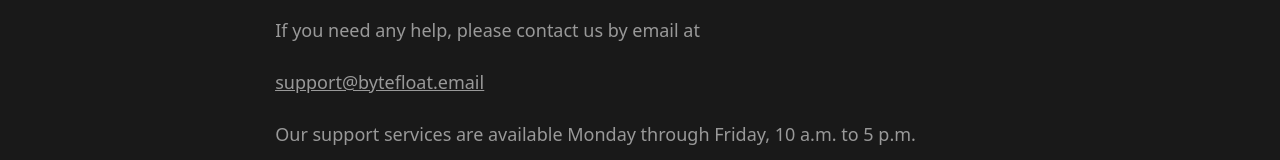
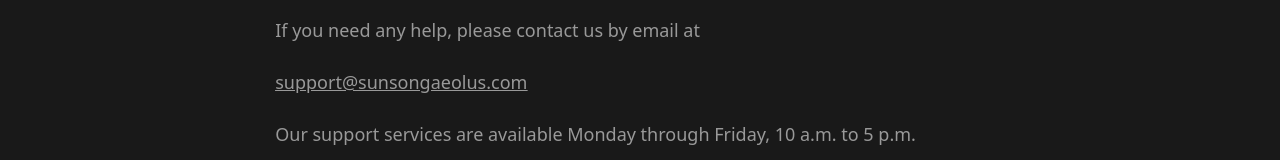
Before and after one commit to SunsongAeolus/website, a Next.js app: page /support in a window 1280 px wide. Shown: the part 230-390 px from the top of the page. Built offline with nearby package versions, Linux system fonts and the light colour scheme.

Commit message:
Update support.tsx

```diff
--- a/pages/support.tsx
+++ b/pages/support.tsx
@@ -17,9 +17,9 @@ function Support() {
           </p>
 
           <p className="mt-6 text-lg leading-7 underline">
-            <Link href="mailto:support@bytefloat.email">
+            <Link href="mailto:support@sunsongaeolus.com">
               {" "}
-              support@bytefloat.email{" "}
+              support@sunsongaeolus.com{" "}
             </Link>
           </p>
 
```
